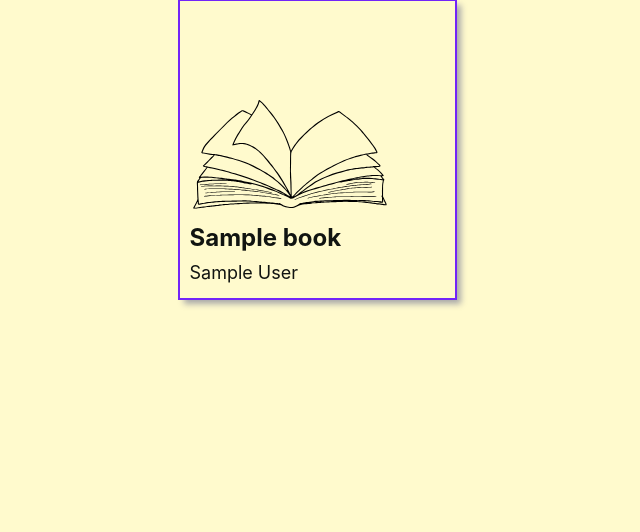
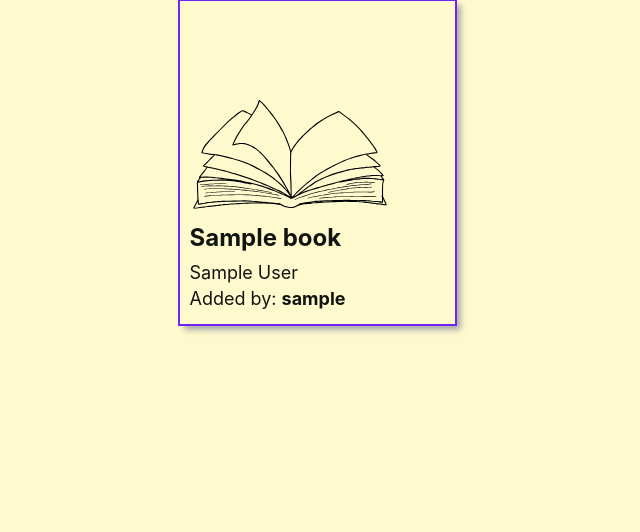
Before and after one commit to mcohenfuentes/django-crud-app-book-collector, a Django app: page /books/all/ in a window 1280 px wide. Shown: the part 169-701 px from the top of the page, without its empty margins (323-963 px from the left). Run offline with Django 5.2, Linux system fonts and the light colour scheme; a user stored in the database is signed in; tables that the repository leaves empty hold one stand-in row (values such as "Sample post").

Commit message:
added username to all books view list

```diff
--- a/main_app/templates/books/all_books.html
+++ b/main_app/templates/books/all_books.html
@@ -27,6 +27,7 @@
       </div>
       <h2 class="card-title">{{ book.title }}</h2>
       <p class="card-title">{{ book.author }}</p>
+      <p class="card-title">Added by: <strong>{{ book.user.username }}</strong></p>
     </div>
     </a>
   </div>
```
